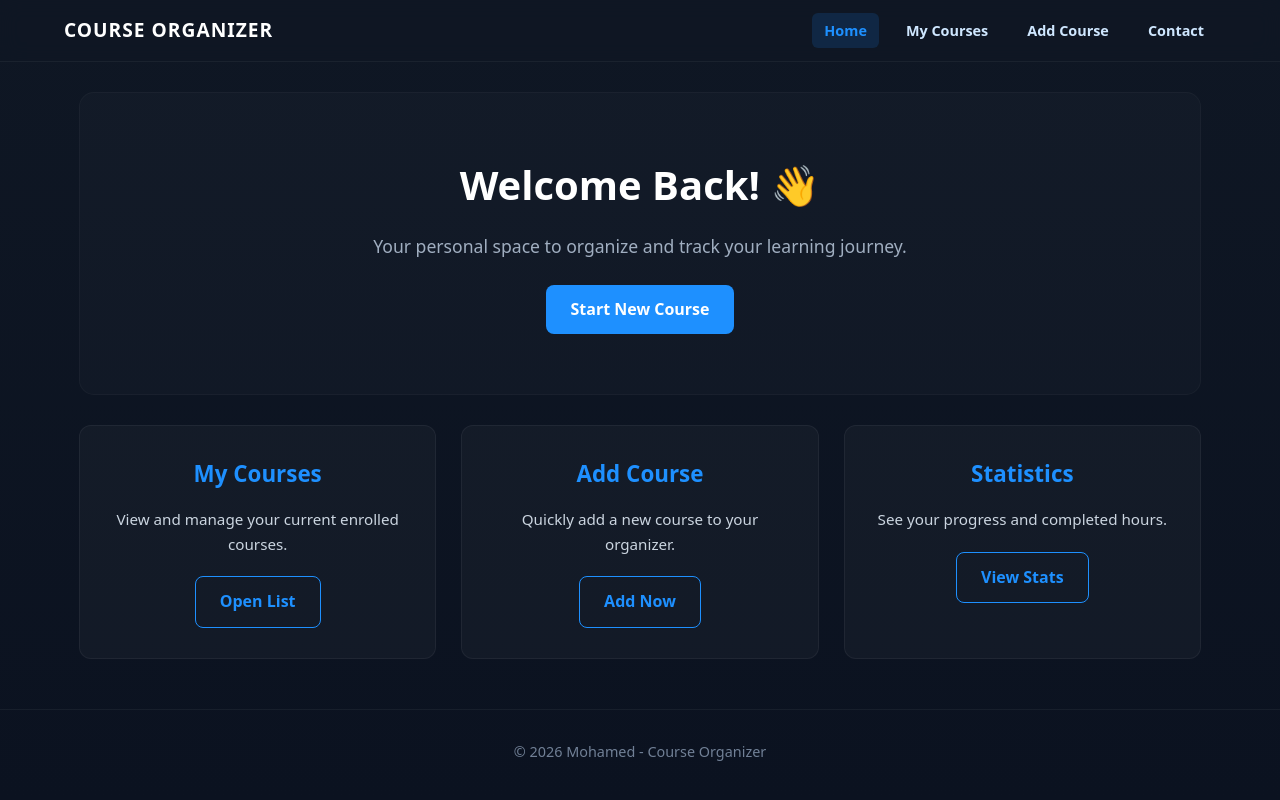
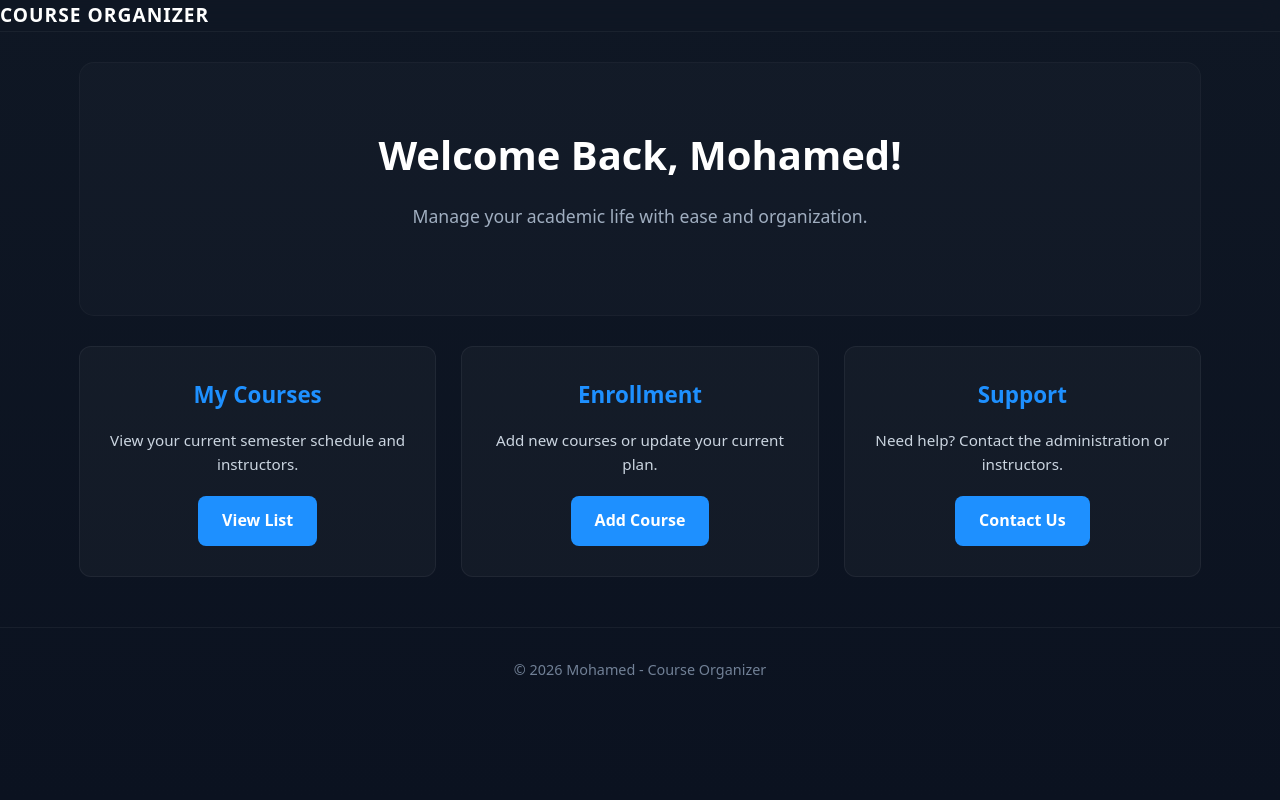
Before and after one commit to mmm3564777-sys/Personal_course_organize, a plain HTML site: page index.html in a window 1280 px wide. Drawn offline with Linux system fonts and the light colour scheme.

Commit message:
Update index.html

```diff
--- a/index.html
+++ b/index.html
@@ -7,50 +7,49 @@
     <link rel="stylesheet" href="style.css">
 </head>
 <body>
+
 <header class="site-header">
-        <div class="container header-inner">
-            <div class="brand">COURSE ORGANIZER</div>
-            <nav class="main-nav">
-                <ul>
-                    <li><a href="index.html" class="active">Home</a></li>
-                    <li><a href="courses.html">My Courses</a></li>
-                    <li><a href="add-course.html">Add Course</a></li>
-                    <li><a href="contact.html">Contact</a></li>
-                </ul>
-            </nav>
-        </div>
+    <div class="brand">Course Organizer</div>
 </header>
 
 <main class="container">
     <section class="hero">
-            <h1>Welcome Back! 👋</h1>
-            <p>Your personal space to organize and track your learning journey.</p>
-            <a href="add-course.html" class="btn">Start New Course</a>
+        <h1>Welcome Back, Mohamed!</h1>
+        <p>Manage your academic life with ease and organization.</p>
     </section>
 
     <div class="features">
+
         <article class="feature-card">
             <h3>My Courses</h3>
-                <p>View and manage your current enrolled courses.</p>
-                <a href="courses.html" class="btn btn-secondary">Open List</a>
+            <p>View your current semester schedule and instructors.</p>
+            <div class="course-info">
+                <a href="courses.html" class="btn">View List</a>
+            </div>
         </article>
 
         <article class="feature-card">
-                <h3>Add Course</h3>
-                <p>Quickly add a new course to your organizer.</p>
-                <a href="add-course.html" class="btn btn-secondary">Add Now</a>
+            <h3>Enrollment</h3>
+            <p>Add new courses or update your current plan.</p>
+            <div class="course-info">
+                <a href="add-course.html" class="btn">Add Course</a>
+            </div>
         </article>
 
         <article class="feature-card">
-                <h3>Statistics</h3>
-                <p>See your progress and completed hours.</p>
-                <a href="#" class="btn btn-secondary">View Stats</a>
+            <h3>Support</h3>
+            <p>Need help? Contact the administration or instructors.</p>
+            <div class="course-info">
+                <a href="contact.html" class="btn">Contact Us</a>
+            </div>
         </article>
+
     </div>
 </main>
 
 <footer class="site-footer">
-        <p>&copy; 2026 Mohamed - Course Organizer</p>
+    &copy; 2026 Mohamed - Course Organizer
 </footer>
+
 </body>
 </html>
```
Lines whose indentation alone changed are shown as unchanged.
